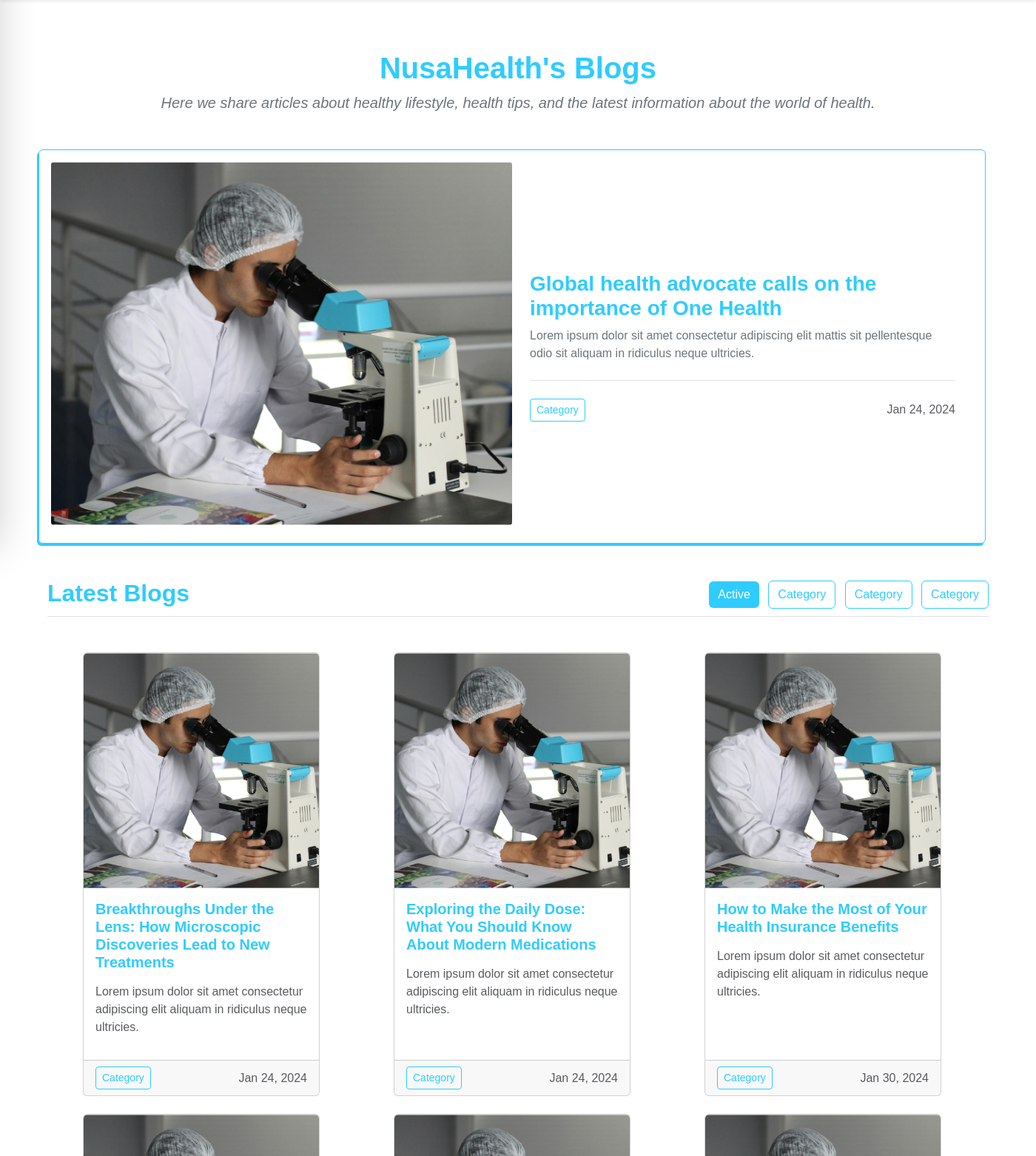
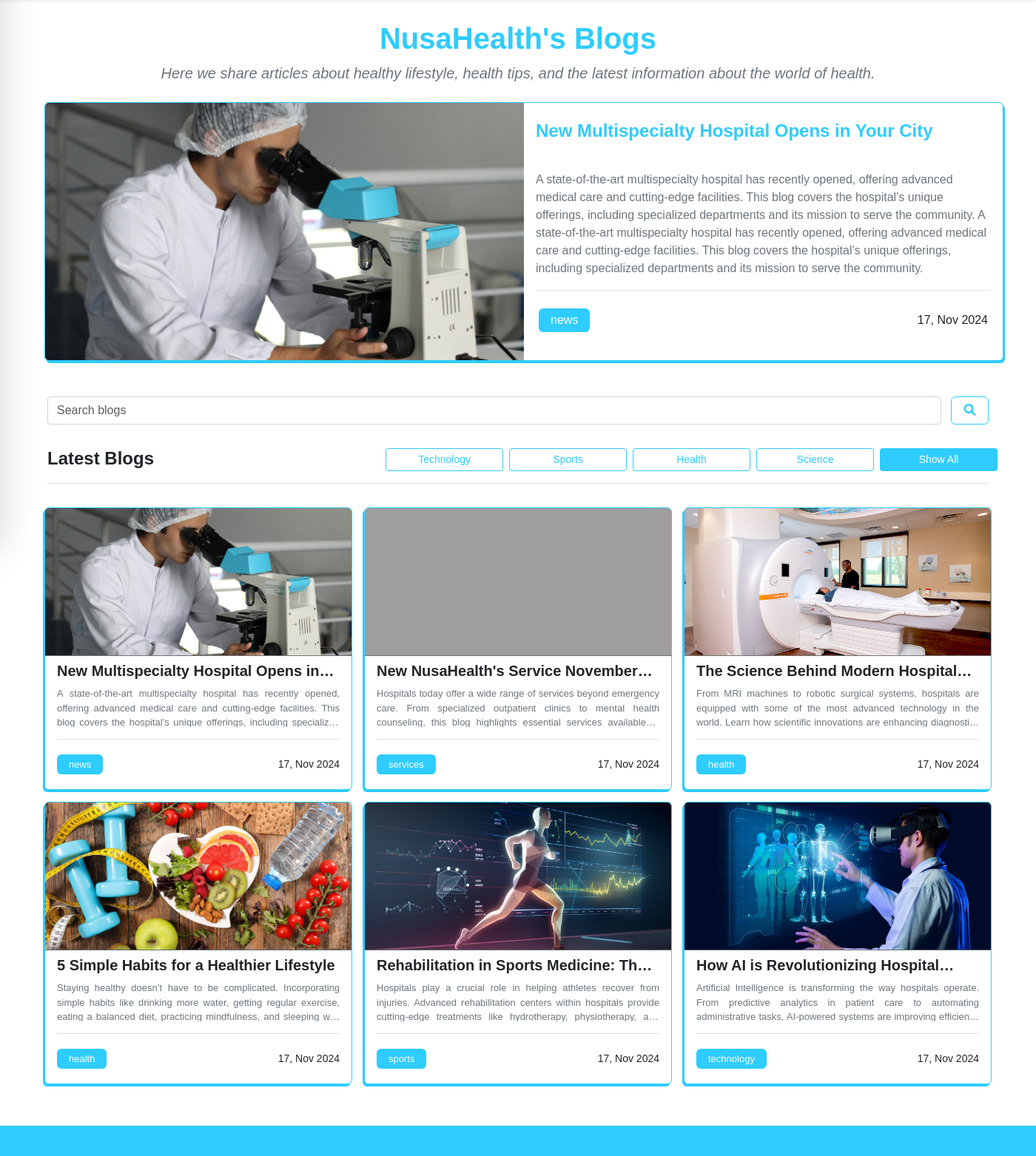
Before and after one commit to Anhar12/NusaHealth, a Django app: page /blogs in a window 1400 px wide. Shown: the part 76-1639 px from the top of the page at 74% size. Run offline with Django 5.2, Linux system fonts and the light colour scheme; data comes from the database, SQL or seed files in the repository; both versions use the stored data as it was after the commit; parts of the project's set-up code (start-up, migrations or seed data) failed here and were passed over; some libraries are stand-ins or nearby versions; grey boxes are pictures that could not be loaded.

Commit message:
fix display activities and bogs

```diff
--- a/NusaHealthCompany/NusaHealthApp/static/NusaHealthApp/css/custom.css
+++ b/NusaHealthCompany/NusaHealthApp/static/NusaHealthApp/css/custom.css
@@ -210,6 +210,13 @@
     transition: transform 0.4s ease;
 }
 
+.text-truncate-6 {
+    display: -webkit-box;
+    -webkit-line-clamp: 6;
+    -webkit-box-orient: vertical;
+    overflow: hidden;
+}
+
 .text-truncate-4 {
     display: -webkit-box;
     -webkit-line-clamp: 4;
@@ -220,6 +227,13 @@
 .text-truncate-3 {
     display: -webkit-box;
     -webkit-line-clamp: 3;
+    -webkit-box-orient: vertical;
+    overflow: hidden;
+}
+
+.text-truncate-2 {
+    display: -webkit-box;
+    -webkit-line-clamp: 2;
     -webkit-box-orient: vertical;
     overflow: hidden;
 }
@@ -237,11 +251,22 @@
 
 .shadow-btn {
     box-shadow: -2px 3px 0 0 #2FCCFF;
+    transition: all 0.3s ease;
 }
 
 .shadow-btn:hover {
     box-shadow: none;
-    transition: box-shadow 0.4s ease
+    scale: 1.025;
+}
+
+.shadow-card {
+    box-shadow: 2px 3px 0 0 #2FCCFF;
+    transition: all 0.3s ease;
+}
+
+.shadow-card:hover {
+    box-shadow: none;
+    scale: 1.025;
 }
 /* home end */
 
--- a/NusaHealthCompany/NusaHealthApp/templates/Home/blogs.html
+++ b/NusaHealthCompany/NusaHealthApp/templates/Home/blogs.html
@@ -8,130 +8,124 @@
 
 <!-- Blogs start -->
 <section id="blogs" class="py-5">
-    <div class="container py-5">
+    {% if blogs %}
+        <div class="container pt-2">
             <h1 class="text-center fw-bold text-primary">NusaHealth's Blogs</h1>
-        <p class="lead mb-5 text-secondary text-center">
+            <p class="lead text-secondary text-center mb-4">
                 <i>Here we share articles about healthy lifestyle, health tips, and the latest information about the world of health.</i>
             </p>
 
-        <div class="text-dark border border-primary p-3 rounded shadow-btn btn" style="width: 80rem;">
-            <div class="row g-0">
-                <!-- Gambar di Kiri -->
-                <div class="col-md-6">
-                    <img src="static/NusaHealthApp/images/philosophy.png" class="d-block mx-auto w-100 mb-2 rounded-1" alt="Featured Blog Image" style="object-fit: cover;">
+            <div class="w-100 row rounded bg-white overflow-hidden shadow-card border border-primary mx-2 mb-5 " style="height: 350px;">
+                <div class="col-md-6 p-0">
+                    <img src="{{ blogs.first.image.url }}" alt="blogs.first.title" class="w-100" style="object-fit: cover; height: 350px;">
                 </div>
-                <!-- Konten di Kanan -->
-                <div class="col-md-6 d-flex flex-column justify-content-center p-4 text-start">
-                    <h3 class="text-primary fw-bold">Global health advocate calls on the importance of One Health</h3>
-                    <p class="text-secondary border-bottom pb-4 mb-4">Lorem ipsum dolor sit amet consectetur adipiscing elit mattis sit pellentesque odio sit aliquam in ridiculus neque ultricies.</p>
-                    <div class="d-flex justify-content-between align-items-center">
-                        <button class="btn btn-outline-primary btn-sm">Category</button>
-                        <span class="text-muted">Jan 24, 2024</span>
+                <div class="col-md-6 px-3 py-4">
+                    <div class="border-bottom">
+                        <a href="#" class="text-decoration-none">
+                            <h4 class="text-primary fw-semibold text-truncate-2" style="height: 60px;">
+                                {{ blogs.first.title }}
+                            </h4>
+                        </a>
+                        <p class="text-secondary text-truncate-6" style="height: 145px;">
+                            {{ blogs.first.body }}
+                        </p>
+                    </div>
+
+                    <div class="px-3 py-4 row justify-content-between align-items-center overflow-hidden" style="height: 80px;">
+                        <div class="d-flex flex-wrap gap-2 col-8 p-0">
+                            <span class="bg-primary text-white rounded py-1 px-3">{{ blogs.first.category }}</span>
+                        </div>
+
+                        <div class="col-4 p-0">
+                            <p class="m-0 text-end">
+                                {{blogs.first.publish|date:"d, M Y"}}
+                            </p>
                         </div>
                     </div>
                 </div>
             </div>
 
-         <!-- Latest Blogs Section -->
-         <div id="latest-blogs" class="container my-5">
-            <div class="d-flex justify-content-between align-items-center border-bottom pb-2 mb-4">
-                <h2 class="fw-bold mb-1 text-primary">Latest Blogs</h2>
-                <div>
-                    <button class="btn btn-primary me-2">Active</button>
-                    <button class="btn btn-outline-primary me-2">Category</button>
-                    <button class="btn btn-outline-primary me-2">Category</button>
-                    <button class="btn btn-outline-primary">Category</button>
+            <div class="d-flex flex-column gap-2 align-items-center w-100">
+                <form method="GET" class="row container w-100 justify-content-between" autocomplete="off">
+                    <input class="form-control" style="width: 95%;" type="search" name="q" placeholder="Search blogs" value="{{ query|default:'' }}" aria-label="Search">
+                    <button class="btn btn-outline-primary px-2" style="width: 4%;" type="submit">
+                        <i class="fas fa-search"></i>
+                    </button>
+                </form>
+
+                <div id="latest-blogs" class="container py-3">
+                    <div class="d-flex w-100 justify-content-between border-bottom py-2">
+                        <h4 class="fw-bold w-25">Latest Blogs</h4>
+
+                        <div class="row d-flex w-75 justify-content-end flex-wrap">
+                            {% for category_value, category_name in categories %}
+                                <a href="#" class="btn btn-outline-primary btn-sm col-md-2 me-2 mb-2 category {% if forloop.counter > 4 %}d-none{% endif %}">
+                                    {{ category_name }}
+                                </a>
+                            {% endfor %}
+
+                            <button id="show-all-btn" class="btn btn-primary btn-sm col-md-2 mb-2">Show All</button>
+
+                            <button id="show-less-btn" class="btn btn-secondary btn-sm col-md-2 mb-2 d-none">Show Less</button>
                         </div>
                     </div>
                 </div>
 
-        <div class="row ms-5" >
-            <!-- Blog Card 1 -->
-            <div class="col-md-4 mb-4">
-                <div class="card h-100">
-                    <img src="static/NusaHealthApp/images/philosophy.png" class="card-img-top" alt="Blog 1">
-                    <div class="card-body">
-                        <h5 class="fw-bold mb-1 text-primary">Breakthroughs Under the Lens: How Microscopic Discoveries Lead to New Treatments</h5>
-                        <p class="card-text text-muted my-3">Lorem ipsum dolor sit amet consectetur adipiscing elit aliquam in ridiculus neque ultricies.</p>
+                <div class="row w-100 ">
+                    {% for blog in blogs %}
+                        <div class="col-md-4 p-2" style="cursor: pointer;">
+                            <div class="rounded shadow-btn bg-white overflow-hidden border border-primary">
+                                <img src="{{blog.image.url}}" class="w-100 m-0 border-bottom border-secondary" style="height: 200px; object-fit: cover;" alt="{{blog.title}}">
+
+                                <div class="my-2 mx-3 border-bottom">
+                                    <h5 class="fw-semibold text-truncate-1 fs-5" style="height: 25px;">
+                                        {{ blog.title }}
+                                    </h5>
+
+                                    <p class="text-secondary fs-small text-truncate-3 text-justify" style="height: 55px;">
+                                        {{ blog.body }}
+                                    </p>
                                 </div>
-                    <div class="card-footer d-flex justify-content-between align-items-center">
-                        <button class="btn btn-outline-primary btn-sm">Category</button>
-                        <span class="text-muted">Jan 24, 2024</span>
+
+                                <div class="m-3 row justify-content-between align-items-center overflow-hidden" style="height: 35px;">
+                                    <div class="d-flex flex-wrap gap-2 col-8 p-0">
+                                        <span class="bg-primary text-white rounded fs-small py-1 px-3">{{ blog.category }}</span>
                                     </div>
-                </div>
-            </div>
-             <!-- Blog Card 2 -->
-             <div class="col-md-4 mb-4">
-                <div class="card h-100">
-                    <img src="static/NusaHealthApp/images/philosophy.png" class="card-img-top" alt="Blog 2">
-                    <div class="card-body">
-                        <h5 class="fw-bold mb-1 text-primary">Exploring the Daily Dose: What You Should Know About Modern Medications</h5>
-                        <p class="card-text text-muted my-3">Lorem ipsum dolor sit amet consectetur adipiscing elit aliquam in ridiculus neque ultricies.</p>
-                    </div>
-                    <div class="card-footer d-flex justify-content-between align-items-center">
-                        <button class="btn btn-outline-primary btn-sm">Category</button>
-                        <span class="text-muted">Jan 24, 2024</span>
-                    </div>
-                </div>
-            </div>
-            <!-- Blog Card 3 -->
-            <div class="col-md-4 mb-4">
-                <div class="card h-100">
-                    <img src="static/NusaHealthApp/images/philosophy.png" class="card-img-top" alt="Blog 3">
-                    <div class="card-body">
-                        <h5 class="fw-bold mb-1 text-primary">How to Make the Most of Your Health Insurance Benefits</h5>
-                        <p class="card-text text-muted my-3">Lorem ipsum dolor sit amet consectetur adipiscing elit aliquam in ridiculus neque ultricies.</p>
-                    </div>
-                    <div class="card-footer d-flex justify-content-between align-items-center">
-                        <button class="btn btn-outline-primary btn-sm">Category</button>
-                        <span class="text-muted">Jan 30, 2024</span>
-                    </div>
-                </div>
-            </div>
-            <!-- Blog Card 4 -->
-            <div class="col-md-4 mb-4">
-                <div class="card h-100">
-                    <img src="static/NusaHealthApp/images/philosophy.png" class="card-img-top" alt="Blog 3">
-                    <div class="card-body">
-                        <h5 class="fw-bold mb-1 text-primary">Diet for Losing Weigth: Foods to Eat and Avoid</h5>
-                        <p class="card-text text-muted my-3">Lorem ipsum dolor sit amet consectetur adipiscing elit aliquam in ridiculus neque ultricies.</p>
-                    </div>
-                    <div class="card-footer d-flex justify-content-between align-items-center">
-                        <button class="btn btn-outline-primary btn-sm">Category</button>
-                        <span class="text-muted">Jan 30, 2024</span>
-                    </div>
-                </div>
-            </div>
-            <!-- Blog Card 5 -->
-            <div class="col-md-4 mb-4">
-                <div class="card h-100">
-                    <img src="static/NusaHealthApp/images/philosophy.png" class="card-img-top" alt="Blog 3">
-                    <div class="card-body">
-                        <h5 class="fw-bold mb-1 text-primary">From Cells to Cures: The Role of Microscopes in Modern Medical Research</h5>
-                        <p class="card-text text-muted my-3">Lorem ipsum dolor sit amet consectetur adipiscing elit aliquam in ridiculus neque ultricies.</p>
-                    </div>
-                    <div class="card-footer d-flex justify-content-between align-items-center">
-                        <button class="btn btn-outline-primary btn-sm">Category</button>
-                        <span class="text-muted">Jan 30, 2024</span>
-                    </div>
-                </div>
-            </div>
-            <!-- Blog Card 6 -->
-            <div class="col-md-4 mb-4">
-                <div class="card h-100">
-                    <img src="static/NusaHealthApp/images/philosophy.png" class="card-img-top" alt="Blog 3">
-                    <div class="card-body">
-                        <h5 class="fw-bold mb-1 text-primary">The Future of Surgery: Robotics, AI, and Innovations in the OR</h5>
-                        <p class="card-text text-muted my-3">Lorem ipsum dolor sit amet consectetur adipiscing elit aliquam in ridiculus neque ultricies.</p>
-                    </div>
-                    <div class="card-footer d-flex justify-content-between align-items-center">
-                        <button class="btn btn-outline-primary btn-sm">Category</button>
-                        <span class="text-muted">Jan 30, 2024</span>
+
+                                    <div class="col-4 p-0">
+                                        <p class="m-0 text-end" style="font-size: 14px;">
+                                            {{blog.publish|date:"d, M Y"}}
+                                        </p>
                                     </div>
                                 </div>
                             </div>
                         </div>
+                    {% endfor %}
                 </div>
+            </div>
+        </div>
+    {% else %}
+        <div class="w-100 pt-5 container">
+            <div class="alert alert-warning text-center" role="alert">
+                No blogs found.
+            </div>
+        </div>
+    {% endif %}
 </section>
 
+<script>
+    $(document).ready(function () {
+        $("#show-all-btn").on("click", function () {
+            $(".category.d-none").removeClass("d-none");
+            $(this).hide();
+            $("#show-less-btn").removeClass("d-none");
+        });
+
+        $("#show-less-btn").on("click", function () {
+            $(".category").slice(4).addClass("d-none");
+            $(this).addClass("d-none");
+            $("#show-all-btn").show();
+        });
+    });
+</script>
 {% endblock %}
--- a/NusaHealthCompany/NusaHealthApp/templates/Home/contact.html
+++ b/NusaHealthCompany/NusaHealthApp/templates/Home/contact.html
@@ -82,9 +82,6 @@
 </section>
 <!-- Location end -->
 
-<<<<<<< HEAD
-{% endblock %}
-=======
 <script src="https://unpkg.com/leaflet/dist/leaflet.js"></script>
 <script>
     $(document).ready(function() {
@@ -100,4 +97,3 @@
 </script>
 
 {% endblock %}
->>>>>>> ab3deec7dc96c522886219f5559ec1b420f76917
--- a/NusaHealthCompany/NusaHealthApp/views.py
+++ b/NusaHealthCompany/NusaHealthApp/views.py
@@ -57,19 +57,25 @@
 
 def Blog(request):
     logo_instance = Logo.objects.first()
+    blogs = Blogs.objects.all()
+    categories = Blogs.CATEGORIES
 
     context = {
         'section': 'blogs',
-        'logo': logo_instance
+        'logo': logo_instance,
+        'blogs': blogs,
+        'categories': categories
     }
     return render(request, 'Home/blogs.html', context)
 
 def Activity(request):
     logo_instance = Logo.objects.first()
+    activities = Activities.objects.all()
 
     context = {
         'section': 'activities',
-        'logo': logo_instance
+        'logo': logo_instance,
+        'activities': activities
     }
     return render(request, 'Home/activities.html', context)
 
@@ -113,11 +119,9 @@
     logout(request)
     return redirect('sign-in')
 
-
 def delete_old_file(file_path):
     if file_path and os.path.exists(file_path):
         os.remove(file_path)
-
 
 @admin_required()
 def Dashboard(request):
```
Also changed, not shown: NusaHealthCompany/NusaHealthApp/templates/Dashboard/content-management.html (+12 -12 lines), NusaHealthCompany/NusaHealthApp/templates/Home/activities.html (+81 -105 lines), NusaHealthCompany/db.sqlite3, NusaHealthCompany/media/business_structure/WhatsApp_Image_2024-11-12_at_11_S8a06R5.59.30.jpeg (added), NusaHealthCompany/media/business_structure/WhatsApp_Image_2024-11-12_at_11_qon1aRo.56.55.jpeg (added), NusaHealthCompany/media/business_structure/WhatsApp_Image_2024-11-12_at_12_S9IeZUf.13.37.jpeg (added), NusaHealthCompany/media/business_structure/WhatsApp_Image_2024-11-12_at_12_Z0po1Ob.06.05.jpeg (added), NusaHealthCompany/media/business_structure/foto_Anhar_Qigk9IV.jpeg (added), 1 other file. Lines whose indentation alone changed are shown as unchanged.
